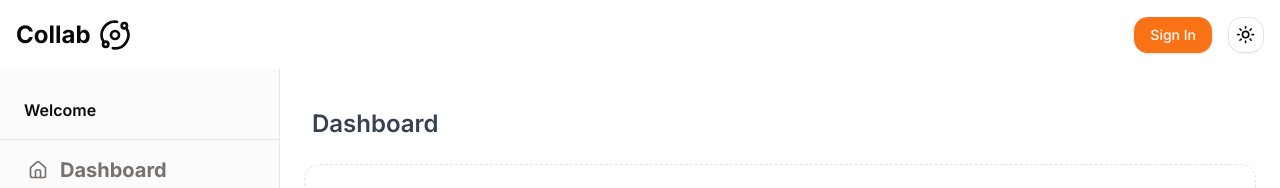
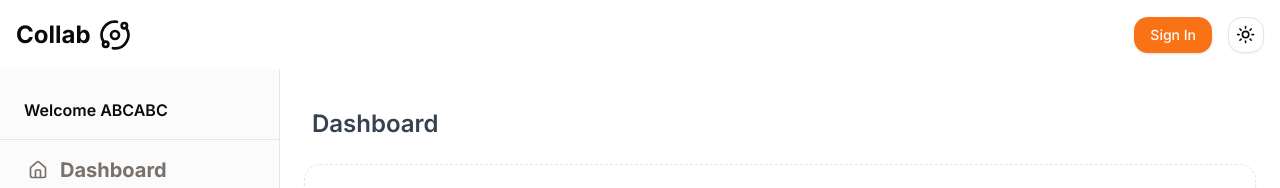
Before and after one commit to peterdinis/collab-space, a Next.js app: page /dashboard in a window 1280 px wide. Shown: the top 188 px of the page. Built offline with nearby package versions, Linux system fonts and the light colour scheme; no server answers.

Commit message:
feat: Clerk removed

```diff
--- a/app/_components/shared/sidebar/Sidebar.tsx
+++ b/app/_components/shared/sidebar/Sidebar.tsx
@@ -10,17 +10,14 @@ import {
     CardHeader,
     CardTitle,
 } from '@/components/ui/card';
-import { useUser } from '@clerk/nextjs';
 
 const Sidebar = () => {
-    const { user } = useUser();
-
     return (
         <div className='hidden border-r bg-muted/40 pt-20 md:block'>
             <div className='flex h-full max-h-screen flex-col gap-2'>
                 <div className='flex h-14 items-center border-b px-4 lg:h-[60px] lg:px-6'>
                     <div className='flex items-center gap-2 font-semibold'>
-                        <span>Welcome {user?.fullName}</span>
+                        <span>Welcome ABCABC</span>
                     </div>
                 </div>
                 <div className='flex-1'>
```
